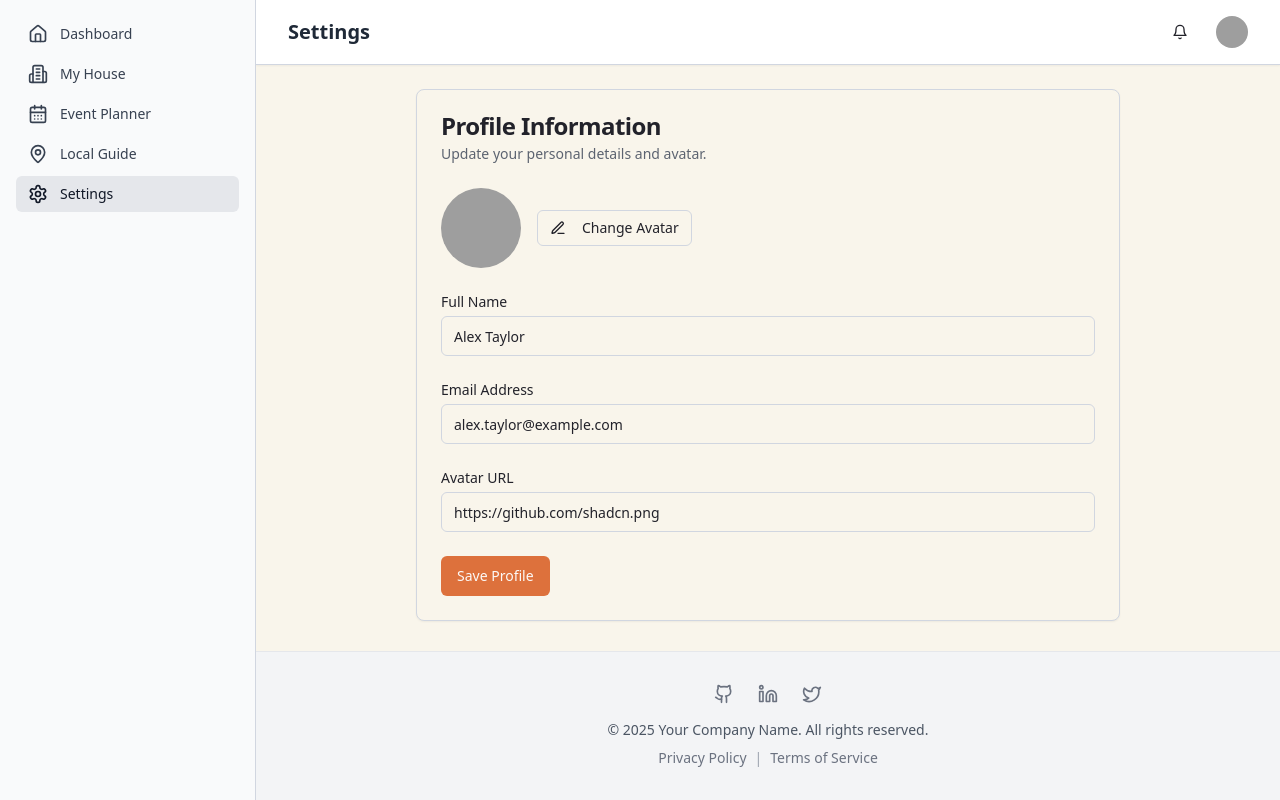
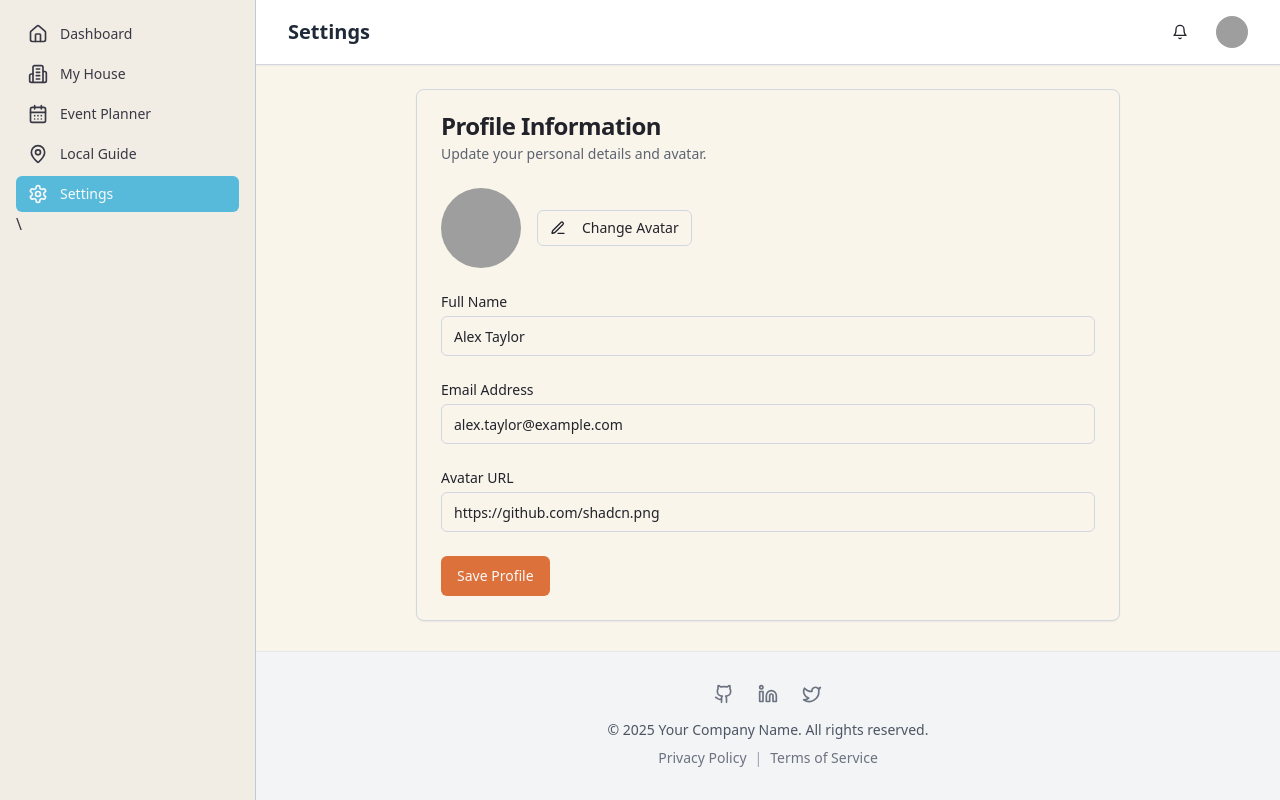
Before and after one commit to SadiqNaizam/MLO-a774-b0f1, a React (Vite) app: page /settings in a window 1280 px wide. Built offline with nearby package versions, Linux system fonts and the light colour scheme; grey boxes are pictures that could not be loaded.

Commit message:
Updated code files: NavigationMenu.tsx

```diff
--- a/src/components/layout/NavigationMenu.tsx
+++ b/src/components/layout/NavigationMenu.tsx
@@ -6,23 +6,14 @@ import { Home, Building2, CalendarDays, MapPin, Settings } from 'lucide-react';
 // Define navigation items
 const navItems = [
   { href: '/', label: 'Dashboard', icon: Home },
-  { href: '/house', label: 'My House', icon: Building2 },
-  { href: '/planner', label: 'Event Planner', icon: CalendarDays },
-  { href: '/guide', label: 'Local Guide', icon: MapPin },
+  { href: '/house-management', label: 'My House', icon: Building2 }, // Corrected link based on App.tsx
+  { href: '/event-planner', label: 'Event Planner', icon: CalendarDays }, // Corrected link
+  { href: '/local-guide', label: 'Local Guide', icon: MapPin }, // Corrected link
   { href: '/settings', label: 'Settings', icon: Settings },
 ];
 
 // You can also use shadcn's NavigationMenu components for more complex dropdowns if needed:
-// import {
-//   NavigationMenu as ShadcnNavigationMenu,
-//   NavigationMenuContent,
-//   NavigationMenuItem,
-//   NavigationMenuLink,
-//   NavigationMenuList,
-//   NavigationMenuTrigger,
-//   navigationMenuTriggerStyle,
-// } from "@/components/ui/navigation-menu";
-
+// import {\n//   NavigationMenu as ShadcnNavigationMenu,\n//   NavigationMenuContent,\n//   NavigationMenuItem,\n//   NavigationMenuLink,\n//   NavigationMenuList,\n//   NavigationMenuTrigger,\n//   navigationMenuTriggerStyle,\n// } from \"@/components/ui/navigation-menu\";\n
 interface NavigationMenuProps {
   className?: string;
 }
@@ -32,22 +23,26 @@ const NavigationMenu: React.FC<NavigationMenuProps> = ({ className }) => {
   const location = useLocation();
 
   return (
-    <nav className={cn("flex flex-col space-y-1 p-4 bg-gray-50 border-r", className)}>
+    <nav className={cn(
+        "flex flex-col space-y-1 p-4 bg-sidebar border-r border-sidebar-border text-sidebar-foreground",
+        className
+    )}>
       {navItems.map((item) => (
         <Link
           key={item.label}
           to={item.href}
           className={cn(
-            "flex items-center space-x-3 px-3 py-2 rounded-md text-sm font-medium hover:bg-gray-200 hover:text-gray-900 transition-colors",
+            "flex items-center space-x-3 px-3 py-2 rounded-md text-sm font-medium transition-colors",
+            "hover:bg-sidebar-accent/60 hover:text-sidebar-accent-foreground", // Adjusted hover for potentially better contrast
             location.pathname === item.href
-              ? "bg-gray-200 text-gray-900"
-              : "text-gray-700"
+              ? "bg-sidebar-accent text-sidebar-accent-foreground"
+              : "text-sidebar-foreground"
           )}
         >
           <item.icon className="h-5 w-5" />
           <span>{item.label}</span>
         </Link>
-      ))}
+      ))}\
     </nav>
   );
 };
```
